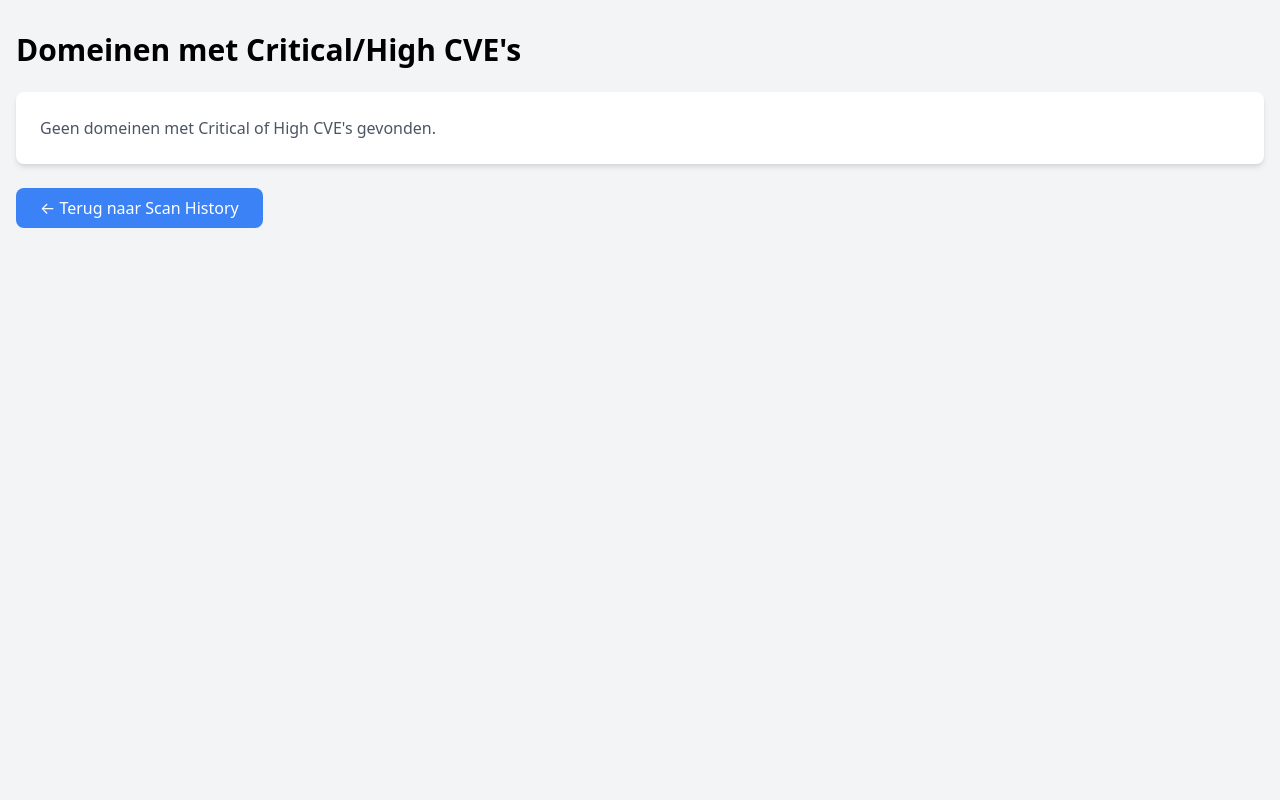
After one commit to Jason-Van-de-Berckt-student-ap/SecurityProjectAp, a Flask app: page /critical_high_cves in a window 1280 px wide. The commit adds this page. Run offline with Flask 3, Linux system fonts and the light colour scheme; data that the repository does not hold is empty.

Commit message:
critical and high CVE list

```diff
--- a/project/routes/single_scan.py
+++ b/project/routes/single_scan.py
@@ -27,6 +27,35 @@ single_scan_bp = Blueprint('single_scan', __name__)
 def index():
     """Render the main index page with the scan form."""
     return render_template('index.html')
+
+@single_scan_bp.route('/critical_high_cves')
+def critical_high_cves():
+    """Toon alle domeinen met minstens één Critical of High CVE (ook uit batch scans)."""
+    conn = sqlite3.connect('easm.db')
+    c = conn.cursor()
+    c.execute('''SELECT domain, scan_date, vulnerabilities
+                 FROM scans
+                 ORDER BY scan_date DESC''')  # Verwijder WHERE is_batch_scan = 0
+    domains_with_cves = []
+    for row in c.fetchall():
+        domain = row[0]
+        scan_date = row[1]
+        try:
+            vulns = json.loads(row[2])
+        except Exception:
+            continue
+        cve_vulns = [
+            v for v in vulns
+            if v.get('type') == 'tech_vulnerability' and v.get('severity', '').lower() in ('critical', 'high')
+        ]
+        if cve_vulns:
+            domains_with_cves.append({
+                'domain': domain,
+                'scan_date': scan_date,
+                'vulnerabilities': cve_vulns
+            })
+    conn.close()
+    return render_template('critical_high_cves.html', domains=domains_with_cves)
 
 @single_scan_bp.route('/history')
 def scan_history():
--- /dev/null
+++ b/project/templates/critical_high_cves.html
@@ -0,0 +1,57 @@
+<!DOCTYPE html>
+<html>
+<head>
+    <title>Critical/High CVE's per domein</title>
+    <link rel="stylesheet" href="https://cdn.jsdelivr.net/npm/tailwindcss@2.2.19/dist/tailwind.min.css">
+</head>
+<body class="bg-gray-100 min-h-screen">
+    <div class="container mx-auto px-4 py-8">
+        <h1 class="text-3xl font-bold mb-6">Domeinen met Critical/High CVE's</h1>
+        {% if domains %}
+            <div class="bg-white rounded-lg shadow-md p-6">
+                <table class="min-w-full table-auto">
+                    <thead>
+                        <tr class="bg-gray-50">
+                            <th class="px-4 py-2 text-left">Domain</th>
+                            <th class="px-4 py-2 text-left">Scan Date</th>
+                            <th class="px-4 py-2 text-left">CVE</th>
+                            <th class="px-4 py-2 text-left">Severity</th>
+                            <th class="px-4 py-2 text-left">Beschrijving</th>
+                        </tr>
+                    </thead>
+                    <tbody>
+                        {% for item in domains %}
+                            {% for vuln in item.vulnerabilities %}
+                                <tr class="border-t">
+                                    <td class="px-4 py-2">{{ item.domain }}</td>
+                                    <td class="px-4 py-2">{{ item.scan_date }}</td>
+                                    <td class="px-4 py-2">
+                                        {% if vuln.cve_id and vuln.cve_id != 'Unknown' %}
+                                            <a href="https://www.cvedetails.com/cve/{{ vuln.cve_id }}/" target="_blank" class="text-blue-500 hover:underline">{{ vuln.cve_id }}</a>
+                                        {% else %}
+                                            Onbekend
+                                        {% endif %}
+                                    </td>
+                                    <td class="px-4 py-2 font-bold {% if vuln.severity|lower == 'critical' %}text-purple-700{% else %}text-red-700{% endif %}">
+                                        {{ vuln.severity }}
+                                    </td>
+                                    <td class="px-4 py-2">{{ vuln.description }}</td>
+                                </tr>
+                            {% endfor %}
+                        {% endfor %}
+                    </tbody>
+                </table>
+            </div>
+        {% else %}
+            <div class="bg-white rounded-lg shadow-md p-6 text-gray-600">
+                Geen domeinen met Critical of High CVE's gevonden.
+            </div>
+        {% endif %}
+        <div class="mt-6">
+            <a href="{{ url_for('single_scan.scan_history') }}" class="bg-blue-500 text-white px-6 py-2 rounded-lg hover:bg-blue-600 inline-block">
+                ← Terug naar Scan History
+            </a>
+        </div>
+    </div>
+</body>
+</html>
```
Also changed, not shown: project/templates/history.html (+13 -0 lines).
